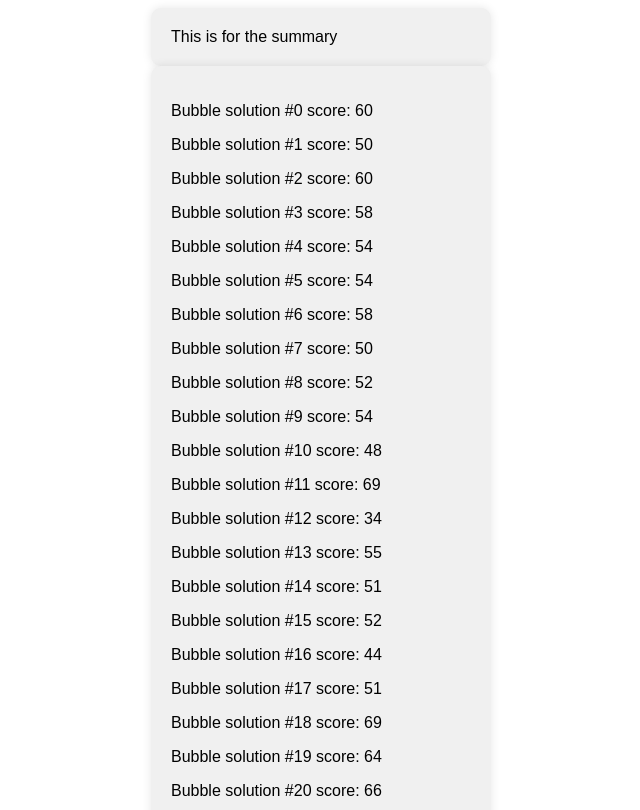
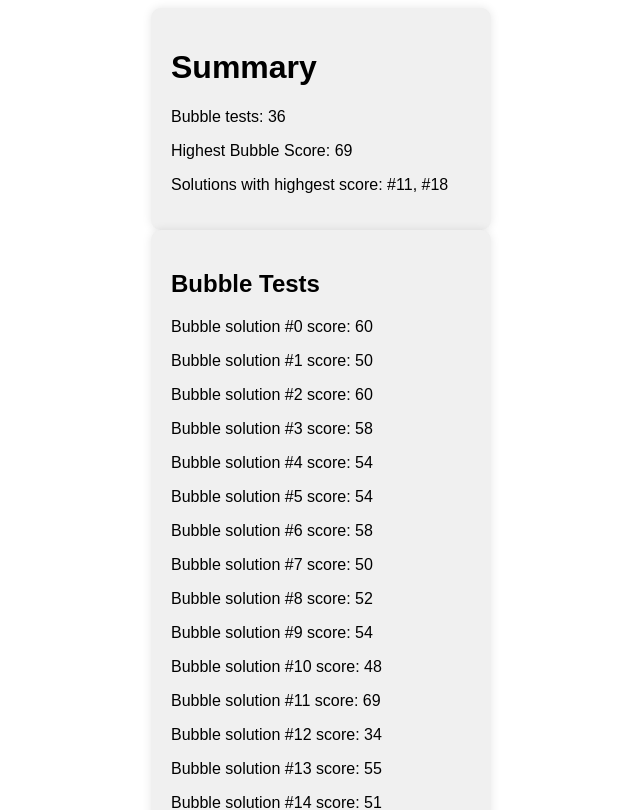
Before and after one commit to Zakkku/Bubbles, a plain HTML site: page index.html in a window 1280 px wide. Shown: the top 810 px of the page, without its empty margins (319-959 px from the left). Drawn offline with Linux system fonts and the light colour scheme.

Commit message:
completed the program

```diff
--- a/index.html
+++ b/index.html
@@ -9,8 +9,12 @@
 <body>
 
   <div id="outerContainer">
-  <div id="summaryContainer">This is for the summary</div>
-  <div id="scoresContainer"></div>
+  <div id="summaryContainer">
+    <h1>Summary</h1>
+  </div>
+  <div id="scoresContainer">
+    <h2>Bubble Tests</h2>
+  </div>
 
 </div>
   <script>
@@ -25,15 +29,41 @@
     ];
 
     const scoresContainer = document.getElementById('scoresContainer');
+    const summaryContainer = document.getElementById('summaryContainer');
+    let highestScore = 0;
+    let highScoresArray = [];
 
     for (let i = 0; i < scores.length; i++) {
+      if (scores[i] > highestScore) {
+        highestScore = scores[i];
+      }
       let output = "Bubble solution #" + i + " score: " + scores[i];
       let scoreElement = document.createElement('p');
       scoreElement.textContent = output;
       scoresContainer.appendChild(scoreElement);
     }
 
+    let totalTests = scores.length;
+    let totalElement = document.createElement('p');
+    totalElement.textContent = "Bubble tests: " + totalTests;
+    summaryContainer.appendChild(totalElement);
 
+    let finalHighestScore = highestScore;
+    let highestScoreElement = document.createElement('p');
+    highestScoreElement.textContent = "Highest Bubble Score: " + finalHighestScore;
+    summaryContainer.appendChild(highestScoreElement);
+
+    for (let i = 0; i < scores.length; i++) {
+      if (scores[i] === finalHighestScore && highScoresArray.length === 0) {
+        highScoresArray.push("#" + i);
+      } else if (scores[i] === finalHighestScore) {
+        highScoresArray.push(" #" + i);
+      }
+    }
+
+  let highestScoreListElement = document.createElement('p');
+  highestScoreListElement.textContent = "Solutions with highgest score: " + highScoresArray;
+  summaryContainer.appendChild(highestScoreListElement);
 
   </script>
 </body>
--- a/styles.css
+++ b/styles.css
@@ -1,17 +1,13 @@
 #scoresContainer,
 #summaryContainer {
   width: 300px;
-  /* Set the width of the container */
   background-color: #f0f0f0;
-  /* Set a background color */
   padding: 20px;
-  /* Add padding around the content */
   margin: 0 auto;
   /* Center the container horizontally */
   font-family: Arial, sans-serif;
-  /* Set font family */
   border-radius: 10px;
   /* Add rounded corners */
   box-shadow: 0 0 10px rgba(0, 0, 0, 0.1);
-  /* Add a subtle shadow */
+  /* Add a subtle shadow around the container*/
 }
```
